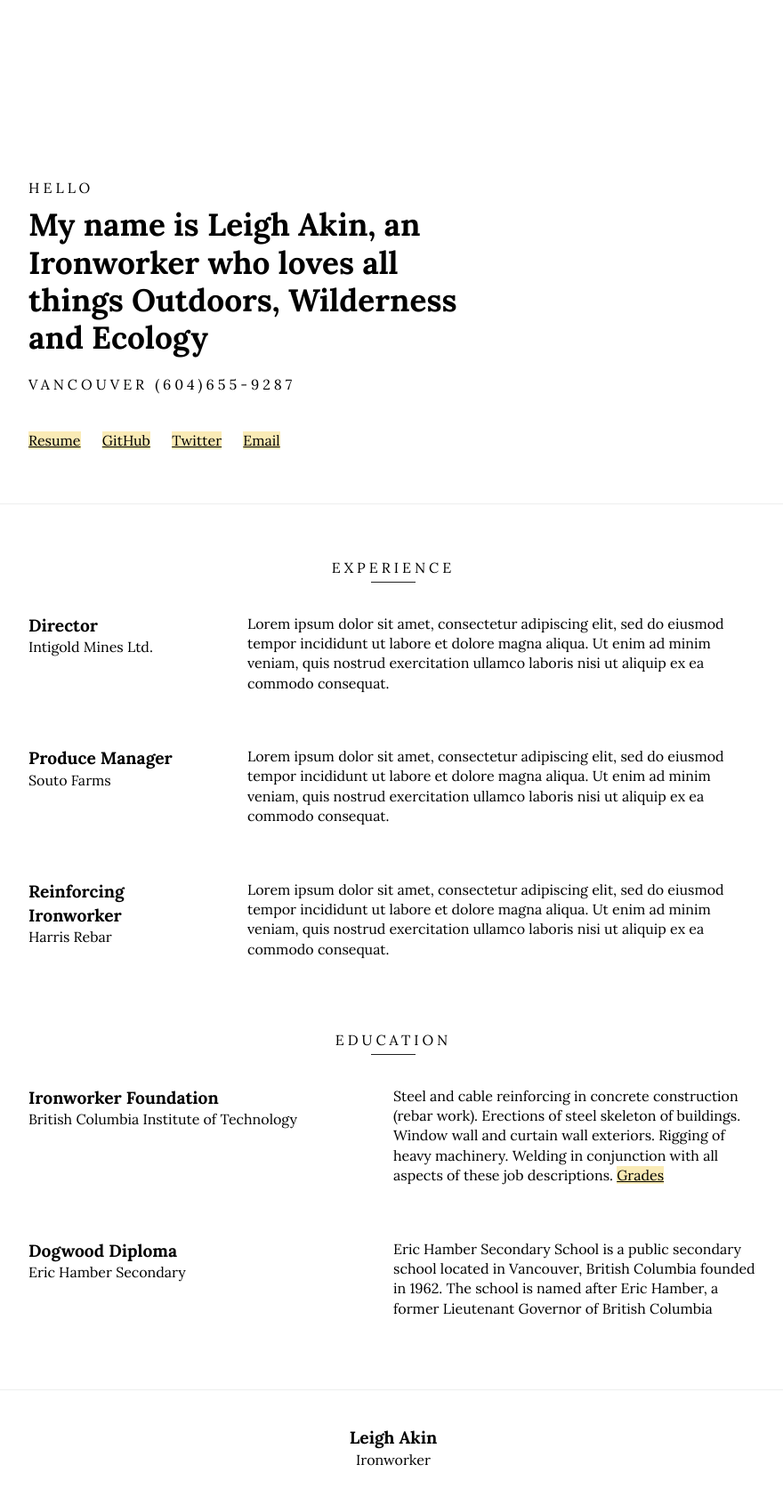
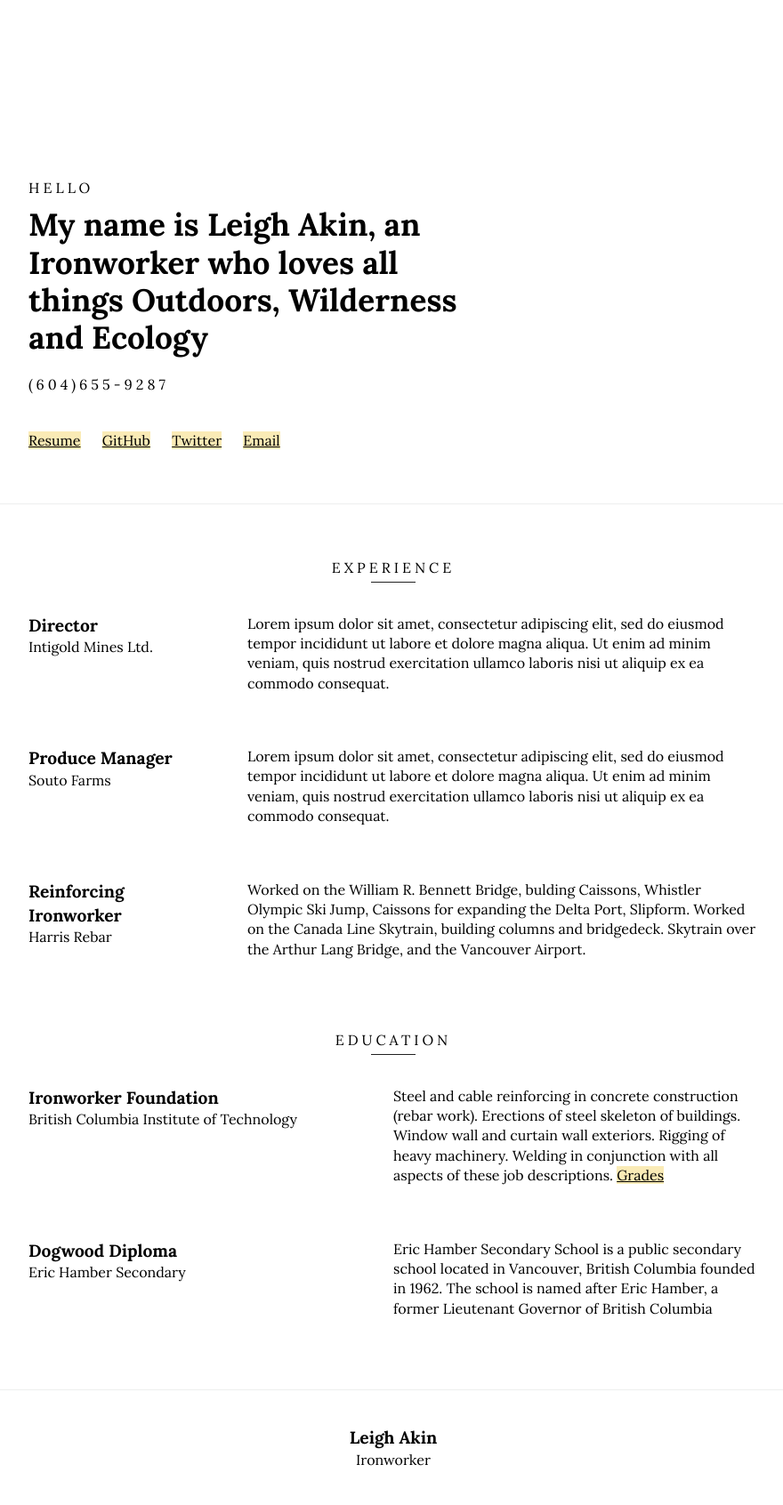
Before and after one commit to LeighAkin/leigh-akin, a Jekyll site: the page built from index.html, in a window 1280 px wide. Shown: the whole page at 89% size, without its empty margins (198-1078 px from the left). Built offline with Jekyll 4.4.1, drawn with Linux system fonts in a browser that asks for light colours.

Commit message:
Harris Rebar

```diff
--- a/_config.yml
+++ b/_config.yml
@@ -8,7 +8,7 @@ baseurl: "http://shitposter.ca/leigh-akin/"
 url: "http://shitposter.ca/leigh-akin/"
 name: Leigh Akin
 job: Ironworker
-location: Vancouver (604)655-9287
+location: (604)655-9287
 languages: Outdoors, Wilderness and Ecology
 resume_link: http:shitposter.ca/leigh-akin/docs/resume
 twitter_username: wyvern_jinx
--- a/_data/jobs.yml
+++ b/_data/jobs.yml
@@ -8,4 +8,4 @@
 
 -   title: Reinforcing Ironworker
     company: Harris Rebar
-    description: Lorem ipsum dolor sit amet, consectetur adipiscing elit, sed do eiusmod tempor incididunt ut labore et dolore magna aliqua. Ut enim ad minim veniam, quis nostrud exercitation ullamco laboris nisi ut aliquip ex ea commodo consequat.
+    description: Worked on the William R. Bennett Bridge, bulding Caissons, Whistler Olympic Ski Jump, Caissons for expanding the Delta Port, Slipform. Worked on the Canada Line Skytrain, building columns and bridgedeck. Skytrain over the Arthur Lang Bridge, and the Vancouver Airport.
```
